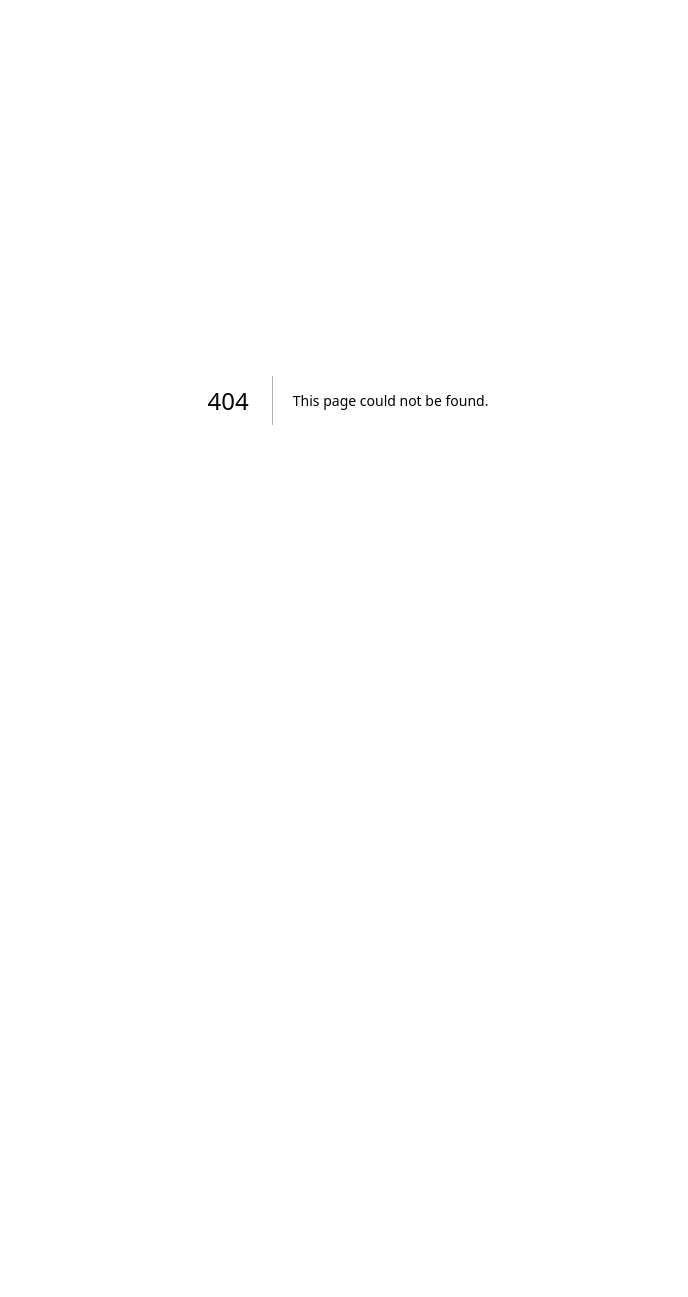
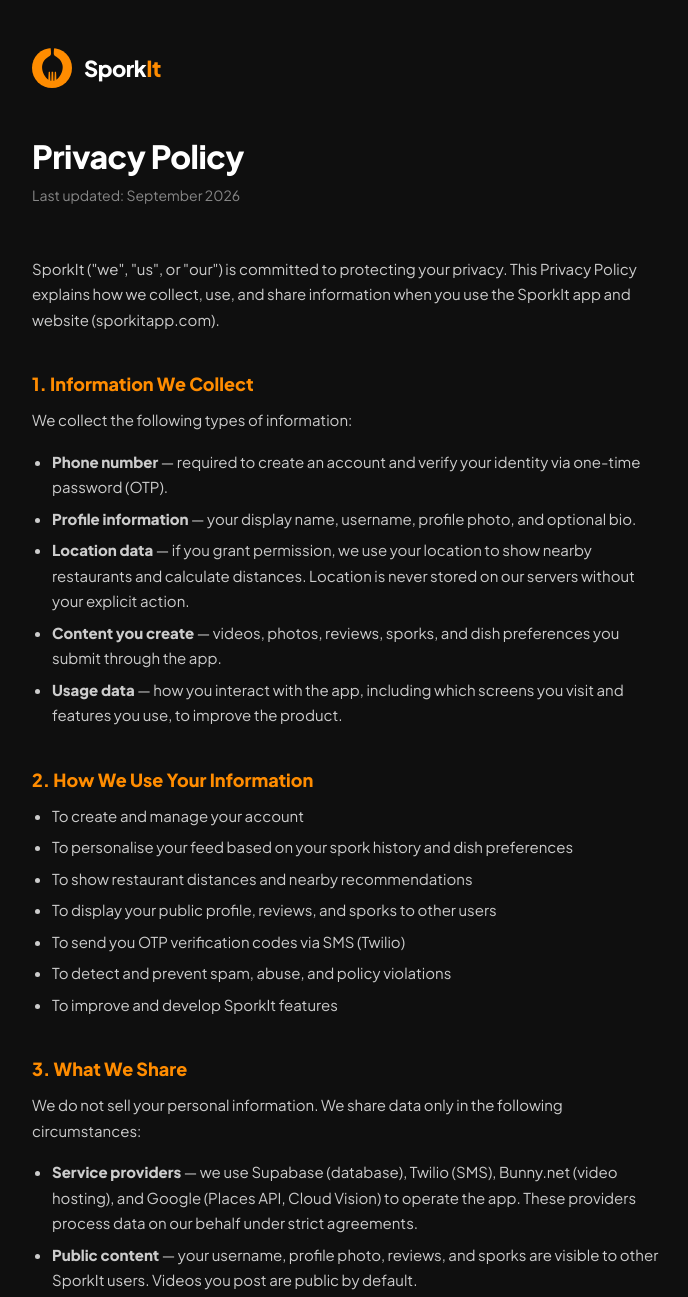
Before and after one commit to zaksanguan/sporkit-web, a Next.js app: page /privacy in a window 1280 px wide. Before the commit this address had no page. Shown: the top 1297 px of the page, without its empty margins (292-980 px from the left). Before the commit the page ends 800 px from the top, so only its background shows below. Built offline with nearby package versions, Linux system fonts and the light colour scheme.

Commit message:
feat: privacy policy page at /privacy

```diff
--- /dev/null
+++ b/app/privacy/page.tsx
@@ -0,0 +1,116 @@
+export default function PrivacyPage() {
+  return (
+    <html lang="en">
+      <head>
+        <meta charSet="UTF-8" />
+        <meta name="viewport" content="width=device-width, initial-scale=1.0" />
+        <title>Privacy Policy — SporkIt</title>
+        <link rel="preconnect" href="https://fonts.googleapis.com" />
+        <link rel="preconnect" href="https://fonts.gstatic.com" crossOrigin="anonymous" />
+        <link href="https://fonts.googleapis.com/css2?family=Plus+Jakarta+Sans:wght@400;600;800&display=swap" rel="stylesheet" />
+        <link rel="icon" type="image/png" href="/favicon.png" />
+        <style dangerouslySetInnerHTML={{ __html: `
+          *, *::before, *::after { box-sizing: border-box; margin: 0; padding: 0; }
+          html, body { background: #0F0F0F; color: #FFFFFF; font-family: 'Plus Jakarta Sans', sans-serif; -webkit-font-smoothing: antialiased; }
+          .page { max-width: 680px; margin: 0 auto; padding: 48px 24px 80px; }
+          .logo-link { display: flex; align-items: center; gap: 12px; text-decoration: none; margin-bottom: 48px; }
+          .logo-circle { width: 40px; height: 40px; border-radius: 50%; background: #FF8C00; display: flex; align-items: flex-start; justify-content: center; overflow: visible; flex-shrink: 0; }
+          .logo-circle svg { margin-top: -1px; }
+          .wordmark { font-size: 22px; font-weight: 800; color: #FFFFFF; letter-spacing: -0.5px; }
+          .wordmark span { color: #FF8C00; }
+          h1 { font-size: 32px; font-weight: 800; color: #FFFFFF; letter-spacing: -0.5px; margin-bottom: 8px; }
+          .meta { font-size: 14px; color: #888888; margin-bottom: 48px; }
+          h2 { font-size: 18px; font-weight: 700; color: #FF8C00; margin-top: 40px; margin-bottom: 12px; }
+          p { font-size: 15px; line-height: 1.7; color: #CCCCCC; margin-bottom: 16px; }
+          ul { padding-left: 20px; margin-bottom: 16px; }
+          li { font-size: 15px; line-height: 1.7; color: #CCCCCC; margin-bottom: 6px; }
+          a { color: #FF8C00; text-decoration: none; }
+          a:hover { text-decoration: underline; }
+          .footer { margin-top: 64px; padding-top: 24px; border-top: 1px solid #222222; font-size: 13px; color: #555555; }
+        `}} />
+      </head>
+      <body>
+        <div className="page">
+          <a href="https://sporkitapp.com" className="logo-link">
+            <div className="logo-circle">
+              <svg width="21" height="34" viewBox="0 0 78 127" fill="none" xmlns="http://www.w3.org/2000/svg">
+                <path d="M38.4995 0C42.968 0 45.9579 0.4931 45.9995 0.5C44.4995 4.99985 43.9995 15.5 43.9995 15.5C43.9985 15.5168 43.5 24.0034 43.9995 27.5C44.8545 30.0718 45.7997 32.0001 49.9995 35C58.5534 41.1099 70.4995 45.5001 75.9995 66.5C81.011 85.6347 68.4995 113 53.4995 122C53.3328 113.167 52.7995 94.6 51.9995 93C51.3327 92.5 49.8992 91.8002 47.4995 93L45.9995 125.5C45.6659 125.833 44.4991 126.5 42.4995 126.5L41.4995 93C41.17 92.8354 40.1265 92.5093 38.561 92.501C36.9958 92.5095 35.9526 92.8355 35.6235 93L34.6235 126.5C32.6236 126.5 31.4569 125.833 31.1235 125.5L29.6235 93C27.2236 91.8 25.7902 92.5 25.1235 93C24.3235 94.6 23.7902 113.167 23.6235 122C8.62353 113 -3.88793 85.6347 1.12352 66.5C6.62353 45.5 18.5696 41.1099 27.1235 35C31.3235 32 32.2685 30.0719 33.1235 27.5C33.6233 24.0015 33.1239 15.5072 33.1235 15.5C33.1235 15.5 32.6235 4.99985 31.1235 0.5C31.1431 0.496743 34.0832 0.00901329 38.4995 0Z" fill="#0F0F0F"/>
+              </svg>
+            </div>
+            <div className="wordmark">Spork<span>It</span></div>
+          </a>
+
+          <h1>Privacy Policy</h1>
+          <p className="meta">Last updated: September 2026</p>
+
+          <p>SporkIt ("we", "us", or "our") is committed to protecting your privacy. This Privacy Policy explains how we collect, use, and share information when you use the SporkIt app and website (sporkitapp.com).</p>
+
+          <h2>1. Information We Collect</h2>
+          <p>We collect the following types of information:</p>
+          <ul>
+            <li><strong>Phone number</strong> — required to create an account and verify your identity via one-time password (OTP).</li>
+            <li><strong>Profile information</strong> — your display name, username, profile photo, and optional bio.</li>
+            <li><strong>Location data</strong> — if you grant permission, we use your location to show nearby restaurants and calculate distances. Location is never stored on our servers without your explicit action.</li>
+            <li><strong>Content you create</strong> — videos, photos, reviews, sporks, and dish preferences you submit through the app.</li>
+            <li><strong>Usage data</strong> — how you interact with the app, including which screens you visit and features you use, to improve the product.</li>
+          </ul>
+
+          <h2>2. How We Use Your Information</h2>
+          <ul>
+            <li>To create and manage your account</li>
+            <li>To personalise your feed based on your spork history and dish preferences</li>
+            <li>To show restaurant distances and nearby recommendations</li>
+            <li>To display your public profile, reviews, and sporks to other users</li>
+            <li>To send you OTP verification codes via SMS (Twilio)</li>
+            <li>To detect and prevent spam, abuse, and policy violations</li>
+            <li>To improve and develop SporkIt features</li>
+          </ul>
+
+          <h2>3. What We Share</h2>
+          <p>We do not sell your personal information. We share data only in the following circumstances:</p>
+          <ul>
+            <li><strong>Service providers</strong> — we use Supabase (database), Twilio (SMS), Bunny.net (video hosting), and Google (Places API, Cloud Vision) to operate the app. These providers process data on our behalf under strict agreements.</li>
+            <li><strong>Public content</strong> — your username, profile photo, reviews, and sporks are visible to other SporkIt users. Videos you post are public by default.</li>
+            <li><strong>Legal requirements</strong> — we may disclose information if required by law or to protect the safety of our users.</li>
+          </ul>
+
+          <h2>4. Your Phone Number</h2>
+          <p>Your phone number is used solely for account verification. We never share your phone number with other users, advertisers, or third parties. It is stored securely and used only to send you OTP codes when you log in.</p>
+
+          <h2>5. Location Data</h2>
+          <p>Location access is optional. If granted, your device location is used in-session to show nearby restaurants and distances. We do not continuously track your location in the background. You can revoke location permission at any time in your device settings.</p>
+
+          <h2>6. Content Moderation</h2>
+          <p>Videos and photos you upload may be scanned by Google Cloud Vision API for safety compliance before being published. This is an automated process to detect inappropriate content. Images are not stored by Google beyond the scan.</p>
+
+          <h2>7. Data Retention</h2>
+          <p>We retain your account data for as long as your account is active. If you delete your account, your personal information is removed within 30 days. Public content (reviews, sporks) may be retained in anonymised form to preserve the integrity of restaurant ratings.</p>
+
+          <h2>8. Your Rights</h2>
+          <p>You have the right to:</p>
+          <ul>
+            <li>Access the personal data we hold about you</li>
+            <li>Request correction of inaccurate data</li>
+            <li>Request deletion of your account and personal data</li>
+            <li>Withdraw location permission at any time</li>
+          </ul>
+          <p>To exercise these rights, contact us at <a href="mailto:hello@sporkitapp.com">hello@sporkitapp.com</a>.</p>
+
+          <h2>9. Children</h2>
+          <p>SporkIt is not intended for users under the age of 13. We do not knowingly collect personal information from children. If you believe a child has provided us with personal data, please contact us and we will delete it promptly.</p>
+
+          <h2>10. Changes to This Policy</h2>
+          <p>We may update this Privacy Policy from time to time. When we do, we will update the date at the top of this page. Continued use of SporkIt after changes constitutes acceptance of the updated policy.</p>
+
+          <h2>11. Contact</h2>
+          <p>If you have questions about this Privacy Policy, contact us at <a href="mailto:hello@sporkitapp.com">hello@sporkitapp.com</a>.</p>
+          <p>SporkIt is operated by Zak Sanguanshua, Bangkok, Thailand.</p>
+
+          <div className="footer">
+            <p>© 2026 SporkIt · <a href="https://sporkitapp.com">sporkitapp.com</a> · <a href="https://sporkitapp.com/terms">Terms of Service</a></p>
+          </div>
+        </div>
+      </body>
+    </html>
+  )
+}
```
